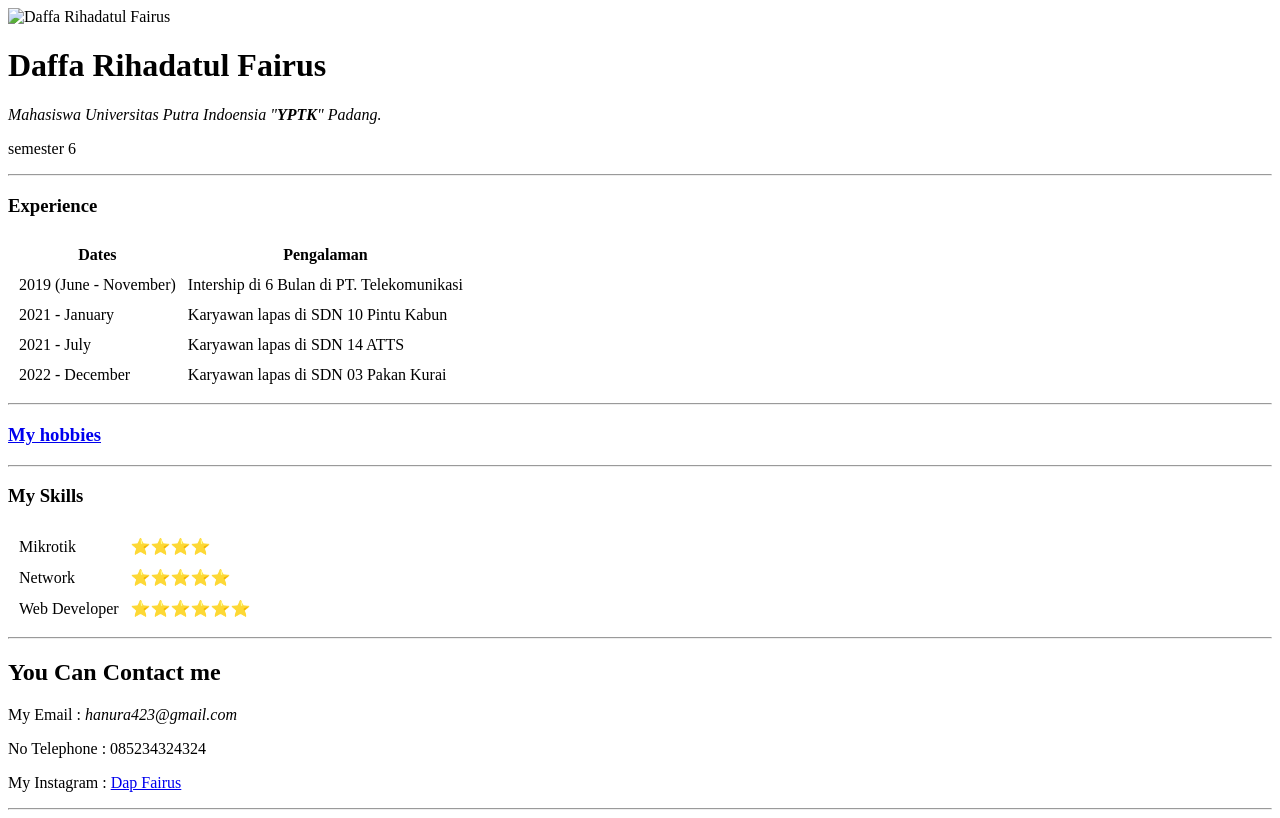
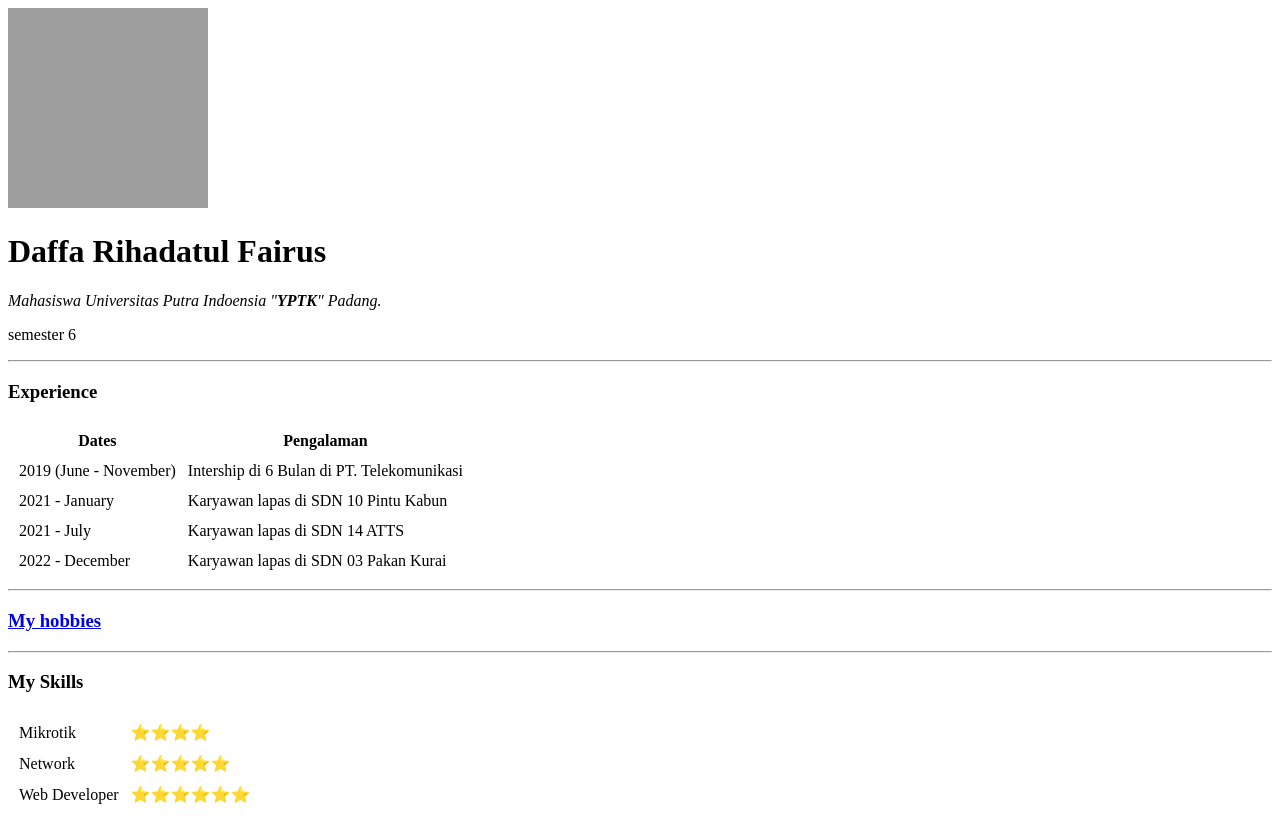
Before and after one commit to Moae423/cv, a plain HTML site: page index.html in a window 1280 px wide. Shown: the top 818 px of the page. Drawn offline with Linux system fonts and the light colour scheme; the site is published under a folder, as on GitHub Pages, so addresses that start at the root find nothing.

Commit message:
Update index.html

```diff
--- a/index.html
+++ b/index.html
@@ -8,7 +8,7 @@
   </head>
   <body>
     <img
-      src="/Foto Saya-modified.png"
+      src="Foto Saya-modified.png"
       alt="Daffa Rihadatul Fairus"
       style="width: 200px; height: 200px"
     />
```
